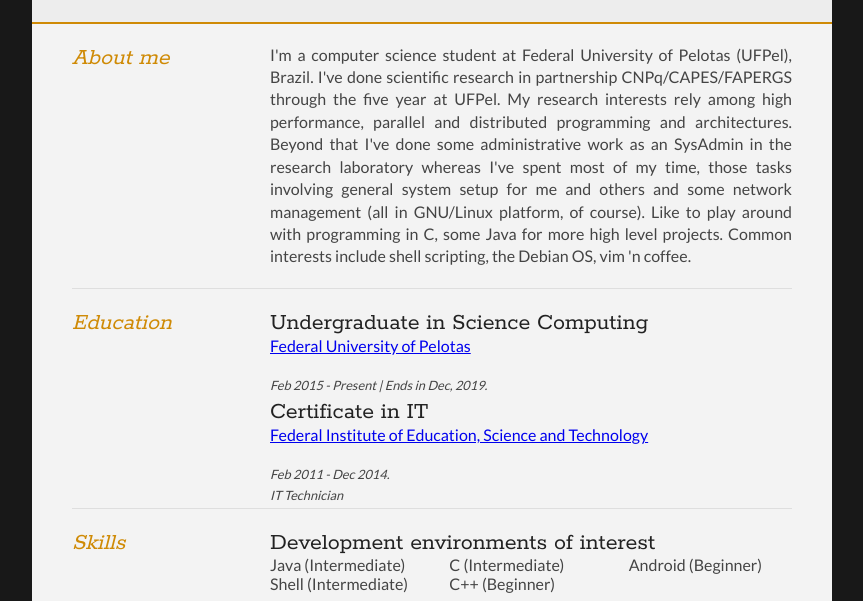
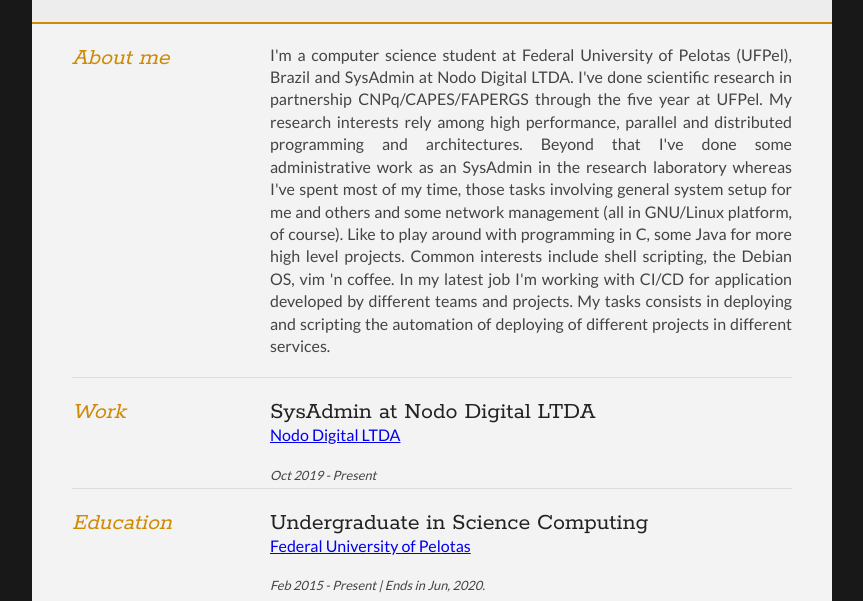
Before and after one commit to lucasbretana/lucasbretana, a plain HTML site: page index.html in a window 1280 px wide. Shown: the part 183-784 px from the top of the page, without its empty margins (208-1071 px from the left). Drawn offline with Linux system fonts and the light colour scheme.

Commit message:
version 1.1

```diff
--- a/index.html
+++ b/index.html
@@ -46,8 +46,27 @@
 						</div>
 
 						<div class="sectionContent">
-							<p>I'm a computer science student at Federal University of Pelotas (UFPel), Brazil. I've done scientific research in partnership CNPq/CAPES/FAPERGS through the five year at UFPel. My research interests rely among high performance, parallel and distributed programming and architectures. Beyond that I've done some administrative work as an SysAdmin in the research laboratory whereas I've spent most of my time, those tasks involving general system setup for me and others and some network management (all in GNU/Linux platform, of course). Like to play around with programming in C, some Java for more high level projects. Common interests include shell scripting, the Debian OS, vim 'n coffee.</p>
+							<p>I'm a computer science student at Federal University of Pelotas (UFPel), Brazil and SysAdmin at Nodo Digital LTDA. I've done scientific research in partnership CNPq/CAPES/FAPERGS through the five year at UFPel. My research interests rely among high performance, parallel and distributed programming and architectures. Beyond that I've done some administrative work as an SysAdmin in the research laboratory whereas I've spent most of my time, those tasks involving general system setup for me and others and some network management (all in GNU/Linux platform, of course). Like to play around with programming in C, some Java for more high level projects. Common interests include shell scripting, the Debian OS, vim 'n coffee. In my latest job I'm working with CI/CD for application developed by different teams and projects. My tasks consists in deploying and scripting the automation of deploying of different projects in different services.</p>
 						</div>
+
+					</article>
+					<div class="clear"></div>
+				</section>
+
+				<section> <!-- work -->
+					<article>
+						<div class="sectionTitle">
+							<h1>Work</h1>
+						</div>
+
+						<div class="sectionContent">
+							<article>
+								<h2>SysAdmin at Nodo Digital LTDA</h2>
+								<p><a href="https://nodo.cc">Nodo Digital LTDA</a></p>
+								<p class="subDetails">Oct 2019 - Present</p>
+							</article>
+						</div>
+
 					</article>
 					<div class="clear"></div>
 				</section>
@@ -61,7 +80,7 @@
 						<article>
 							<h2>Undergraduate in Science Computing</h2>
 							<p><a href="http://portal.ufpel.edu.br/">Federal University of Pelotas</a></p>
-							<p class="subDetails">Feb 2015 - Present | Ends in Dec, 2019.</p>
+							<p class="subDetails">Feb 2015 - Present | Ends in Jun, 2020.</p>
 						</article>
 					</div>
 
```
